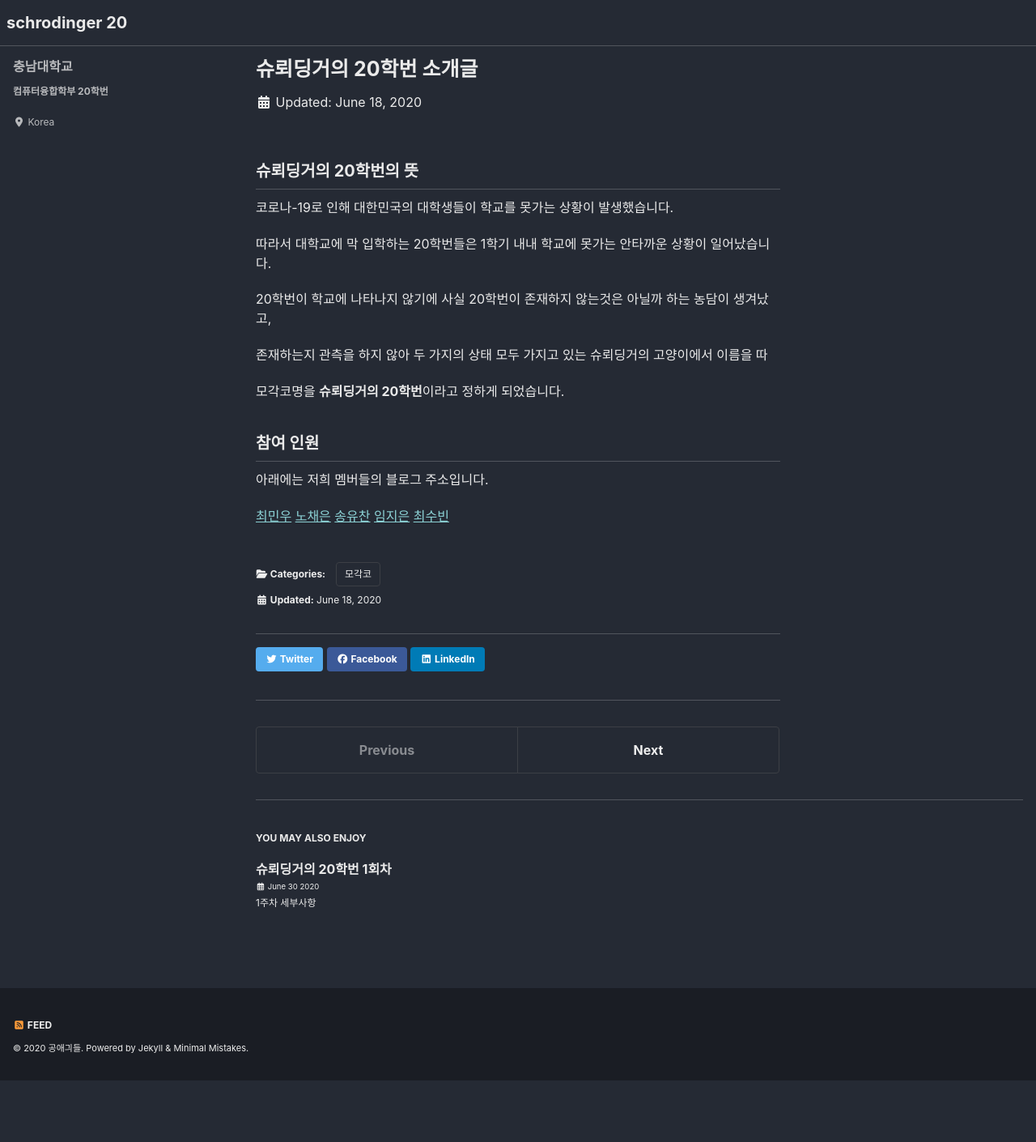
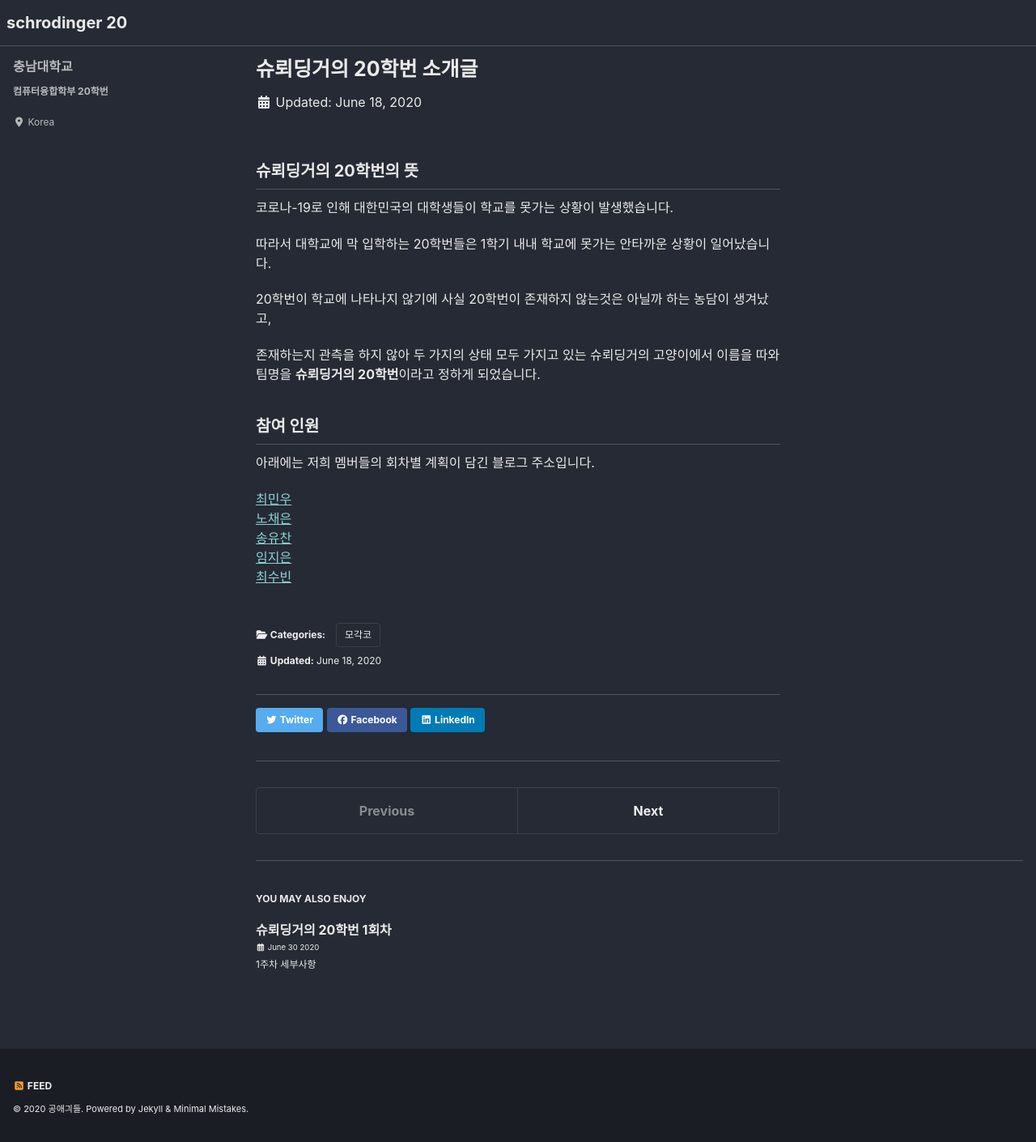
Before and after one commit to schrodinger-20/schrodinger-20.github.io, a Jekyll site: the page built from _posts/2020-06-18-처음.md, in a window 1280 px wide. Shown: the whole page at 81% size. Built offline with Jekyll 4.4.1, drawn with Linux system fonts in a browser that asks for light colours; cached includes are drawn as plain includes; nearby versions of some CDN libraries; before the commit the page ends 1334 px from its top, so only the background shows below that.

Commit message:
띄어쓰기

```diff
--- a/_posts/2020-06-18-처음.md
+++ b/_posts/2020-06-18-처음.md
@@ -10,16 +10,14 @@ categories: 모각코
 
 20학번이 학교에 나타나지 않기에 사실 20학번이 존재하지 않는것은 아닐까 하는 농담이 생겨났고,
 
-존재하는지 관측을 하지 않아 두 가지의 상태 모두 가지고 있는 슈뢰딩거의 고양이에서 이름을 따
-
-모각코명을 **슈뢰딩거의 20학번**이라고 정하게 되었습니다.
+존재하는지 관측을 하지 않아 두 가지의 상태 모두 가지고 있는 슈뢰딩거의 고양이에서 이름을 따와 팀명을 **슈뢰딩거의 20학번**이라고 정하게 되었습니다.
 
 
 ## 참여 인원
-아래에는 저희 멤버들의 블로그 주소입니다.
+아래에는 저희 멤버들의 회차별 계획이 담긴 블로그 주소입니다.
 
-[최민우](https://dandalf.tistory.com)
-[노채은](https://cleo-n.tistory.com)
-[송유찬](https://dbcks7788123.tistory.com)
-[임지은](https://jindora.tistory.com)
-[최수빈](https://subin-choe.tistory.com)
+[최민우](https://dandalf.tistory.com/12)
+[노채은](https://cleo-n.tistory.com/2)
+[송유찬](https://dbcks7788123.tistory.com/2)
+[임지은](https://jindora.tistory.com/1)
+[최수빈](https://subin-choe.tistory.com/1)
```
